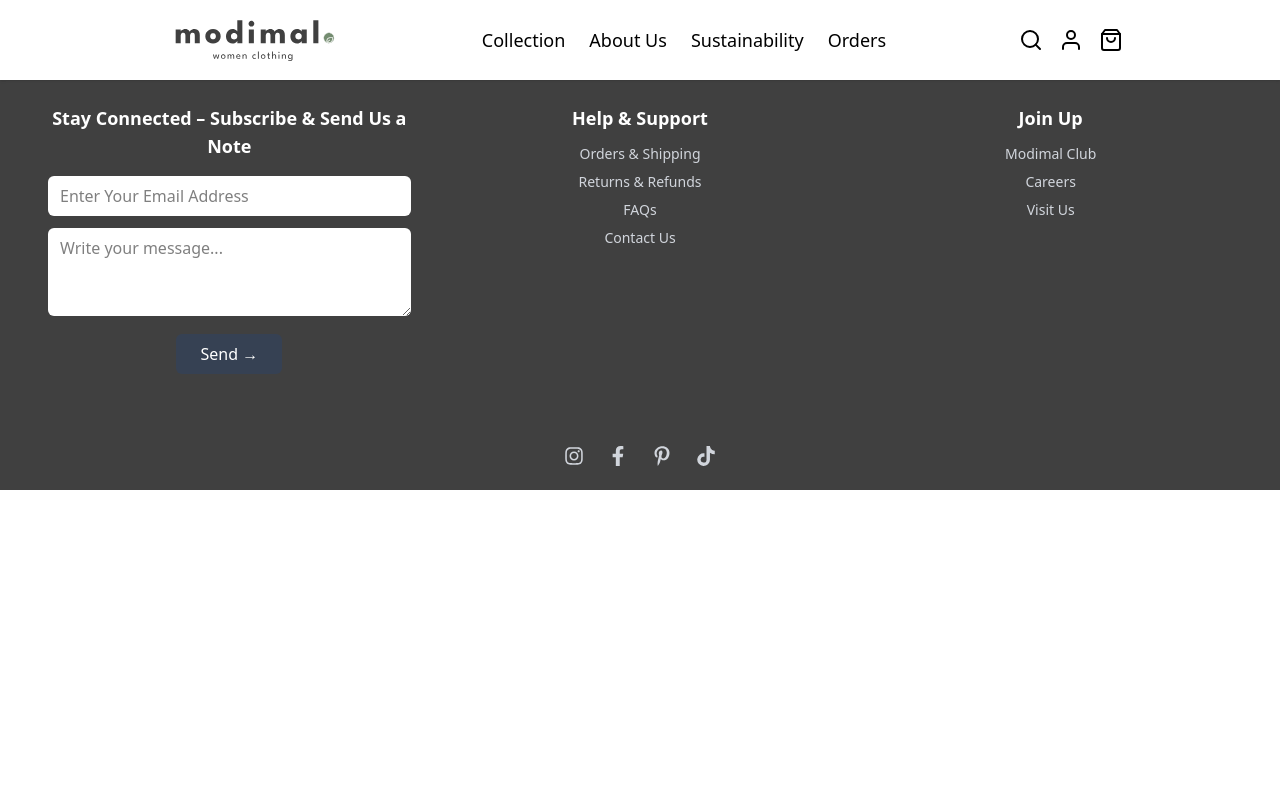
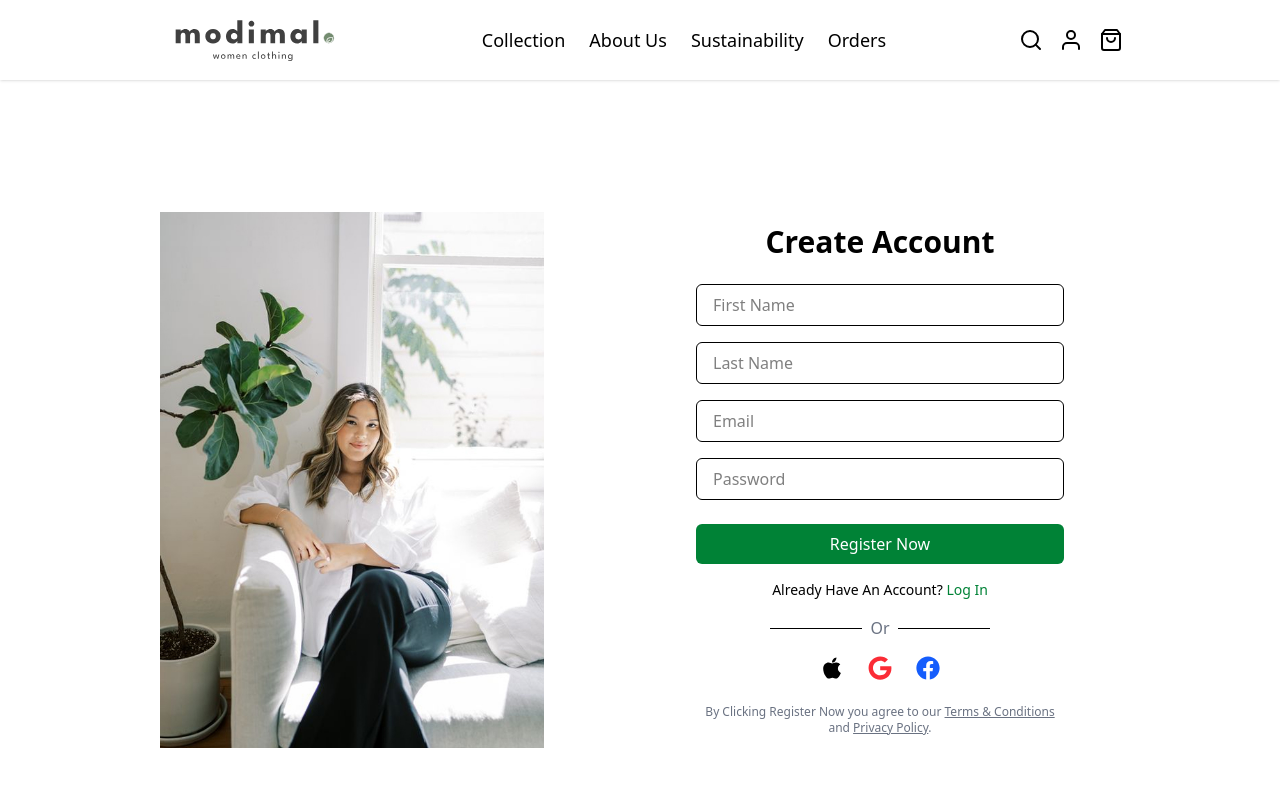
Before and after one commit to Destiny097/product-catalogue-project, a React (Vite) app in the folder frontend/: page /signup in a window 1280 px wide. Shown: the top 800 px of the page. Built offline with nearby package versions, Linux system fonts and the light colour scheme.

Commit message:
Third Commit

```diff
--- a/frontend/src/App.jsx
+++ b/frontend/src/App.jsx
@@ -7,6 +7,8 @@ import Sustainabilty from './components/Sustainabilty';
 import Collection from './components/Collection';
 import AboutUs from './pages/AboutUs';
 import Product from './pages/Product';
+import Signup from "./pages/SignUp";
+import Login from "./pages/Login";
 import './index.css';
 
 function App() {
@@ -30,6 +32,8 @@ function App() {
 
         {/* Products Page */}
         <Route path="/product" element={<Product/>} />
+        <Route path="/signup" element={<Signup/>}/>
+        <Route path="/login" element={<Login/>}/>
       </Routes>
       <Footer />
     </>
--- a/frontend/src/components/Navbar.jsx
+++ b/frontend/src/components/Navbar.jsx
@@ -41,7 +41,7 @@ export default function Navbar() {
         <button onClick={() => setSearchOpen(!searchOpen)}>
           <FiSearch className="hover:text-gray-600" />
         </button>
-        <a href="#"><FiUser className="hover:text-gray-600" /></a>
+        <Link to="/signup"><FiUser className="hover:text-gray-600" /></Link>
         <a href="#"><FiShoppingBag className="hover:text-gray-600" /></a>
         {/* Mobile Menu Button */}
         <button className="md:hidden" onClick={() => setMenuOpen(!menuOpen)}>
--- /dev/null
+++ b/frontend/src/pages/Login.jsx
@@ -0,0 +1,105 @@
+import { useState } from "react";
+import { Link } from "react-router-dom";
+import { FaApple, FaGoogle, FaFacebook } from "react-icons/fa";
+import signup from "../../public/assets/Signup.jpg"
+export default function Login() {
+  const [form, setForm] = useState({
+    email: "",
+    password: "",
+  });
+
+  const handleChange = (e) => {
+    setForm({ ...form, [e.target.name]: e.target.value });
+  };
+
+  const handleSubmit = (e) => {
+    e.preventDefault();
+    console.log("Login Data:", form);
+    // Later connect this to backend
+  };
+
+  return (
+    <div className="flex items-center justify-center w-3/4 min-h-screen mx-auto">
+          {/* Left Side - Image */}
+          <div className="hidden w-1/2 md:block">
+            <img
+              src={signup}
+              alt="Signup Banner"
+              className="object-cover w-[80%] h-full"
+            />
+          </div>
+
+          {/* Right Side - Form */}
+<div className="flex items-center justify-center w-full p-8 md:w-1/2">
+        <form
+          onSubmit={handleSubmit}
+          className="w-full max-w-md p-6 bg-white rounded-lg"
+        >
+          <h2 className="mb-6 text-3xl font-bold text-center">Log In</h2>
+
+          <input
+            type="email"
+            name="email"
+            placeholder="Email"
+            value={form.email}
+            onChange={handleChange}
+            className="w-full px-4 py-2 mb-4 border rounded-md"
+            required
+          />
+
+          <input
+            type="password"
+            name="password"
+            placeholder="Password"
+            value={form.password}
+            onChange={handleChange}
+            className="w-full px-4 py-2 mb-6 border rounded-md"
+            required
+          />
+
+          <button
+            type="submit"
+            className="w-full px-4 py-2 text-white bg-green-700 rounded-md hover:bg-green-800"
+          >
+            Log In
+          </button>
+
+          {/* Signup link */}
+          <p className="mt-4 text-sm text-center">
+            Don’t have an account?{" "}
+            <Link to="/signup" className="text-green-700 hover:underline">
+              Sign Up
+            </Link>
+          </p>
+
+          {/* OR separator */}
+          <div className="flex items-center justify-center my-4">
+            <span className="w-1/4 border-b"></span>
+            <span className="mx-2 text-gray-500">Or</span>
+            <span className="w-1/4 border-b"></span>
+          </div>
+
+          {/* Social Login */}
+          <div className="flex justify-center gap-6 text-2xl">
+            <button type="button" className="text-black hover:text-gray-600">
+              <FaApple />
+            </button>
+            <button type="button" className="text-red-500 hover:text-red-700">
+              <FaGoogle />
+            </button>
+            <button type="button" className="text-blue-600 hover:text-blue-800">
+              <FaFacebook />
+            </button>
+          </div>
+
+          {/* Forgot password */}
+          <p className="mt-6 text-sm text-center text-gray-500">
+            <Link to="#" className="underline">
+              Forgot your password?
+            </Link>
+          </p>
+        </form>
+      </div>
+        </div>
+  );
+}
--- /dev/null
+++ b/frontend/src/pages/SignUp.jsx
@@ -0,0 +1,132 @@
+import { useState } from "react";
+import { Link } from "react-router-dom";
+import { FaApple, FaGoogle, FaFacebook } from "react-icons/fa";
+import signup from "../../public/assets/Signup.jpg"
+export default function Signup() {
+  const [form, setForm] = useState({
+    firstName: "",
+    lastName: "",
+    email: "",
+    password: "",
+  });
+
+  const handleChange = (e) => {
+    setForm({ ...form, [e.target.name]: e.target.value });
+  };
+
+  const handleSubmit = (e) => {
+    e.preventDefault();
+    console.log("Signup Data:", form);
+    // Later connect this to backend
+  };
+
+  return (
+    <div className="flex items-center justify-center w-3/4 min-h-screen mx-auto">
+      {/* Left Side - Image */}
+      <div className="hidden w-1/2 md:block">
+        <img
+          src={signup}
+          alt="Signup Banner"
+          className="object-cover w-[80%] h-full"
+        />
+      </div>
+
+      {/* Right Side - Form */}
+      <div className="flex items-center justify-center w-full p-8 md:w-1/2">
+        <form
+          onSubmit={handleSubmit}
+          className="w-full max-w-md p-6 bg-white rounded-lg"
+        >
+          <h2 className="mb-6 text-3xl font-bold text-center">Create Account</h2>
+
+          <input
+            type="text"
+            name="firstName"
+            placeholder="First Name"
+            value={form.firstName}
+            onChange={handleChange}
+            className="w-full px-4 py-2 mb-4 border rounded-md"
+            required
+          />
+
+          <input
+            type="text"
+            name="lastName"
+            placeholder="Last Name"
+            value={form.lastName}
+            onChange={handleChange}
+            className="w-full px-4 py-2 mb-4 border rounded-md"
+            required
+          />
+
+          <input
+            type="email"
+            name="email"
+            placeholder="Email"
+            value={form.email}
+            onChange={handleChange}
+            className="w-full px-4 py-2 mb-4 border rounded-md"
+            required
+          />
+
+          <input
+            type="password"
+            name="password"
+            placeholder="Password"
+            value={form.password}
+            onChange={handleChange}
+            className="w-full px-4 py-2 mb-6 border rounded-md"
+            required
+          />
+
+          <button
+            type="submit"
+            className="w-full px-4 py-2 text-white bg-green-700 rounded-md hover:bg-green-800"
+          >
+            Register Now
+          </button>
+
+          {/* Login link */}
+          <p className="mt-4 text-sm text-center">
+            Already Have An Account?{" "}
+            <Link to="/login" className="text-green-700 hover:underline">
+              Log In
+            </Link>
+          </p>
+
+          {/* OR separator */}
+          <div className="flex items-center justify-center my-4">
+            <span className="w-1/4 border-b"></span>
+            <span className="mx-2 text-gray-500">Or</span>
+            <span className="w-1/4 border-b"></span>
+          </div>
+
+          {/* Social Login */}
+          <div className="flex justify-center gap-6 text-2xl">
+            <button type="button" className="text-black hover:text-gray-600">
+              <FaApple />
+            </button>
+            <button type="button" className="text-red-500 hover:text-red-700">
+              <FaGoogle />
+            </button>
+            <button type="button" className="text-blue-600 hover:text-blue-800">
+              <FaFacebook />
+            </button>
+          </div>
+
+          {/* Terms */}
+          <p className="mt-6 text-xs text-center text-gray-500">
+            By Clicking Register Now you agree to our{" "}
+            <Link to="#" className="underline">
+              Terms & Conditions
+            </Link>{" "}
+            and{" "}
+            <Link to="#" className="underline">
+              Privacy Policy
+            </Link>.
+          </p>
+        </form>
+      </div>
+    </div>
+  );
+}
```
Also changed, not shown: frontend/public/assets/Signup.jpg (added).
